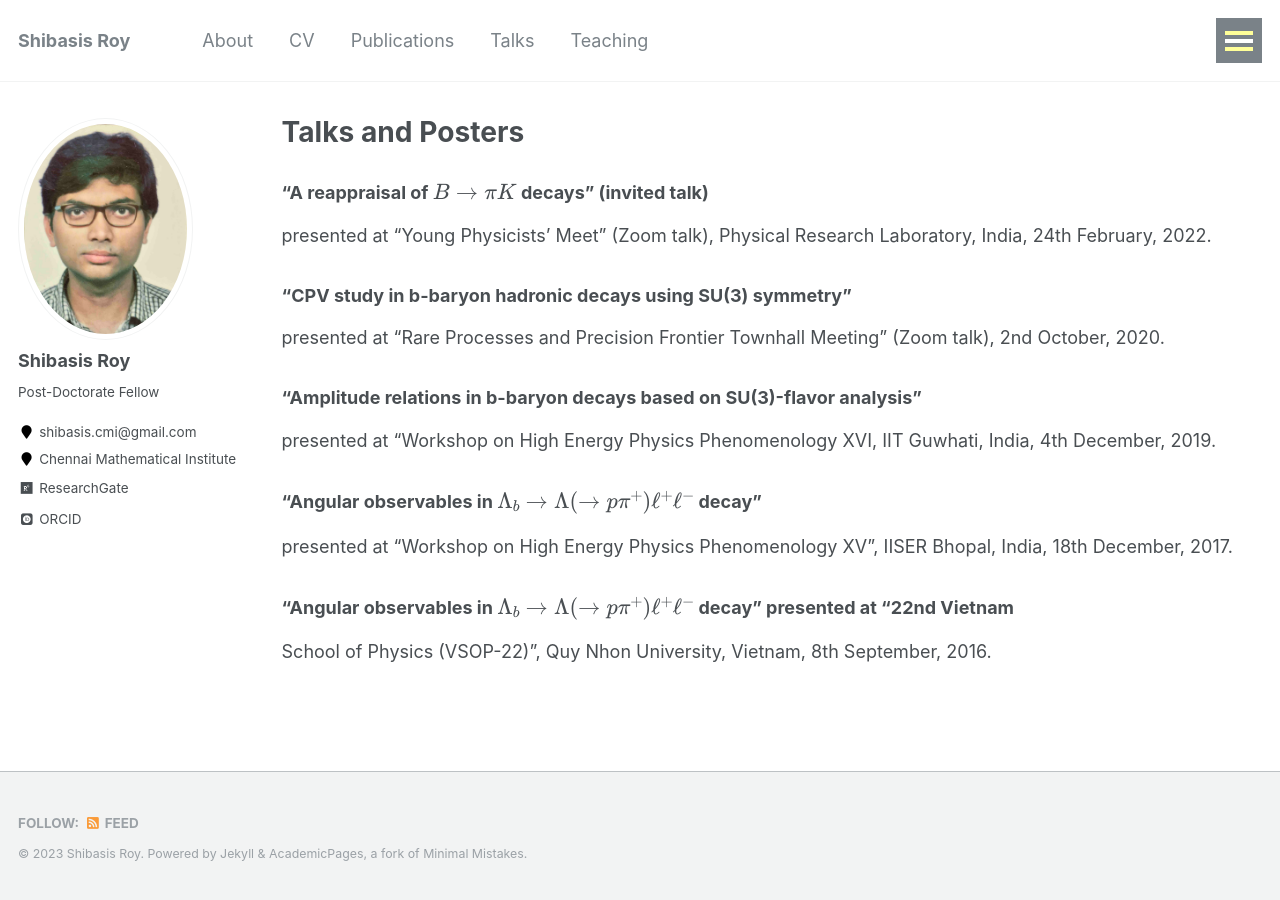
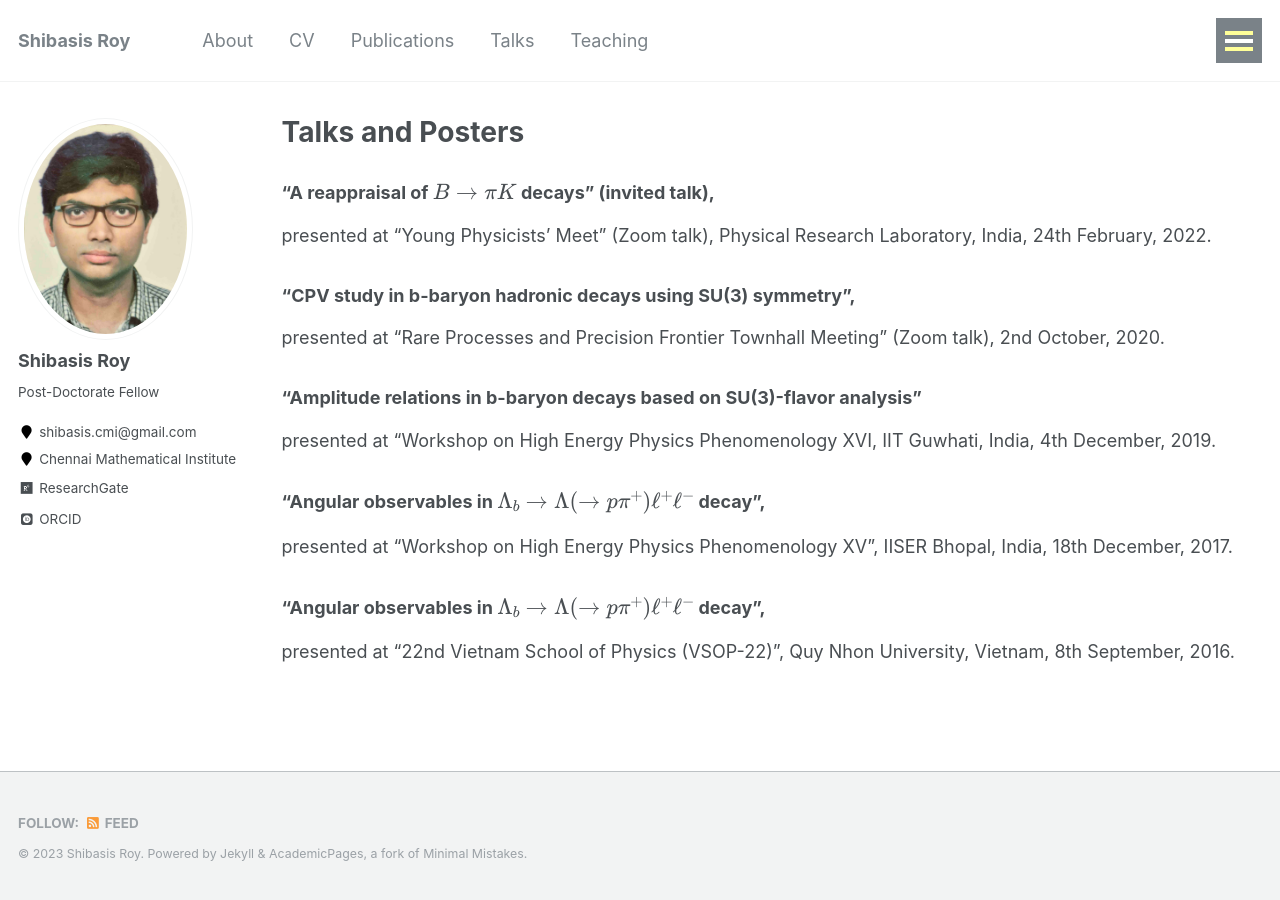
Before and after one commit to shibasisr/shibasisr.github.io, a Jekyll site: the page built from _pages/talks.md, in a window 1280 px wide. Built offline with Jekyll 4.4.1, drawn with Linux system fonts in a browser that asks for light colours; some web fonts are replaced; a script bundle is joined from its source files by our own code; library files that are not in the unit come from our copies; formulas are drawn with MathJax 3.

```diff
--- a/_pages/talks.md
+++ b/_pages/talks.md
@@ -6,18 +6,18 @@ author_profile: true
 ---
 
 
-### “A reappraisal of $B \to \pi K$ decays” (invited talk)
+### “A reappraisal of $B \to \pi K$ decays” (invited talk),
 presented at “Young Physicists’ Meet” (Zoom talk), Physical Research Laboratory, India, 24th February, 2022.
 
-### “CPV study in b-baryon hadronic decays using SU(3) symmetry”
+### “CPV study in b-baryon hadronic decays using SU(3) symmetry”,
 presented at “Rare Processes and Precision Frontier Townhall Meeting” (Zoom talk), 2nd October, 2020.
 
 ### “Amplitude relations in b-baryon decays based on SU(3)-flavor analysis”
 presented at “Workshop on High Energy Physics Phenomenology XVI, IIT Guwhati,
 India, 4th December, 2019.
 
-### “Angular observables in $\Lambda_{b} \to \Lambda(\to p \pi^{+}) \ell^{+} \ell^{-}$ decay”
+### “Angular observables in $\Lambda_{b} \to \Lambda(\to p \pi^{+}) \ell^{+} \ell^{-}$ decay”,
 presented at “Workshop on High Energy Physics Phenomenology XV”, IISER Bhopal, India, 18th December, 2017.
 
-### “Angular observables in $\Lambda_{b} \to \Lambda(\to p \pi^{+}) \ell^{+} \ell^{-}$ decay” presented at “22nd Vietnam
-School of Physics (VSOP-22)”, Quy Nhon University, Vietnam, 8th September, 2016.
+### “Angular observables in $\Lambda_{b} \to \Lambda(\to p \pi^{+}) \ell^{+} \ell^{-}$ decay”,
+presented at “22nd Vietnam School of Physics (VSOP-22)”, Quy Nhon University, Vietnam, 8th September, 2016.
```
